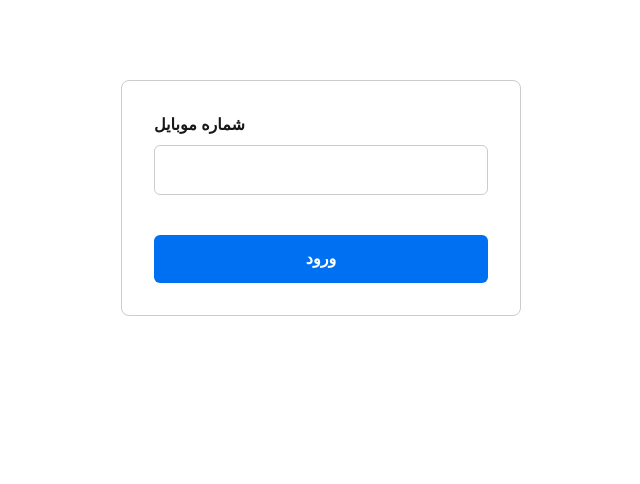
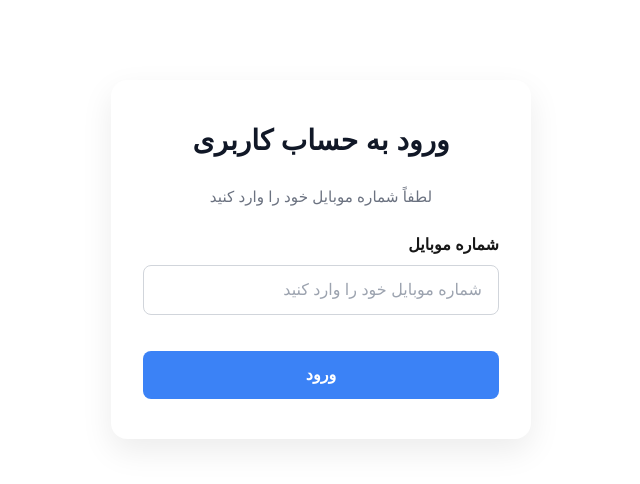
Before and after one commit to abbas-77/test-100daraje, a Next.js app: page /auth in a window 1280 px wide. Shown: the top 484 px of the page, without its empty margins (319-959 px from the left). Built offline with nearby package versions, Linux system fonts and the light colour scheme.

Commit message:
fix auth page

```diff
--- a/src/app/auth/page.tsx
+++ b/src/app/auth/page.tsx
@@ -7,9 +7,12 @@ import Input from "@/components/ui/Input";
 import Button from "@/components/ui/Button";
 import styles from "@/styles/auth.module.scss";
 import { useRouter } from "next/navigation";
+import { useState } from "react";
 
 const AuthPage = () => {
   const router = useRouter();
+  const [loading, setLoading] = useState(false);
+
   const {
     register,
     handleSubmit,
@@ -19,24 +22,43 @@ const AuthPage = () => {
   });
 
   const onSubmit = async (data: LoginFormData) => {
-    const res = await fetch(`https://randomuser.me/api/?results=1&nat=us&phone=${encodeURIComponent(data.phone)}`);
-    const json = await res.json();
-    const user = json.results[0];
+    setLoading(true);
+    try {
+      const res = await fetch(
+        `https://randomuser.me/api/?results=1&nat=us&phone=${encodeURIComponent(
+          data.phone
+        )}`
+      );
+      const json = await res.json();
+      const user = json.results[0];
 
-    localStorage.setItem("user", JSON.stringify(user));
-    router.push("/dashboard");
+      localStorage.setItem("user", JSON.stringify(user));
+      router.push("/dashboard");
+    } catch (err) {
+      alert("خطایی رخ داد. لطفاً دوباره تلاش کنید.");
+      console.log(err);
+    } finally {
+      setLoading(false);
+    }
   };
 
   return (
     <div className={styles.container}>
+      <h1>ورود به حساب کاربری</h1>
+      <p>لطفاً شماره موبایل خود را وارد کنید</p>
+
       <form onSubmit={handleSubmit(onSubmit)}>
         <Input
           label="شماره موبایل"
           type="tel"
+          placeholder="شماره موبایل خود را وارد کنید"
+          dir="rtl"
           {...register("phone")}
           error={errors.phone?.message}
         />
-        <Button type="submit">ورود</Button>
+        <Button type="submit" disabled={loading}>
+          {loading ? "در حال ورود..." : "ورود"}
+        </Button>
       </form>
     </div>
   );
--- a/src/styles/Input.module.scss
+++ b/src/styles/Input.module.scss
@@ -6,6 +6,7 @@
   label {
     margin-bottom: 0.5rem;
     font-weight: bold;
+    direction: rtl;
   }
 
   input {
--- a/src/styles/auth.module.scss
+++ b/src/styles/auth.module.scss
@@ -1,14 +1,74 @@
 .container {
-  max-width: 400px;
+  max-width: 420px;
   margin: 5rem auto;
-  padding: 2rem;
-  border: 1px solid #ccc;
-  border-radius: 8px;
-  background-color: #fff;
+  padding: 2.5rem 2rem;
+  background-color: #ffffff;
+  border-radius: 1rem;
+  box-shadow: 0 12px 32px rgba(0, 0, 0, 0.08);
+  text-align: right;
+  direction: rtl;
+
+  display: flex;
+  flex-direction: column;
+  gap: 1.5rem;
+
+  h1 {
+    font-size: 1.75rem;
+    font-weight: 700;
+    color: #111827;
+    text-align: center;
+  }
+
+  p {
+    font-size: 0.95rem;
+    color: #6b7280;
+    text-align: center;
+  }
 
   form {
     display: flex;
     flex-direction: column;
-    gap: 1.5rem;
+    gap: 1.25rem;
+
+    // Input error message is handled inside the Input component
+    input {
+      font-family: inherit;
+      font-size: 1rem;
+      padding: 0.75rem 1rem;
+      border: 1px solid #d1d5db;
+      border-radius: 0.5rem;
+      transition: all 0.2s;
+
+      &:focus {
+        outline: none;
+        border-color: #3b82f6;
+        box-shadow: 0 0 0 3px rgba(59, 130, 246, 0.2);
+      }
+
+      &::placeholder {
+        color: #9ca3af;
+      }
+    }
+
+    button {
+      padding: 0.75rem;
+      font-size: 1rem;
+      font-weight: 600;
+      background-color: #3b82f6;
+      color: white;
+      border: none;
+      border-radius: 0.5rem;
+      cursor: pointer;
+      transition: background-color 0.2s;
+
+      &:hover {
+        background-color: #2563eb;
+      }
+
+      &:disabled {
+        background-color: #93c5fd;
+        cursor: not-allowed;
+      }
+    }
   }
 }
```
